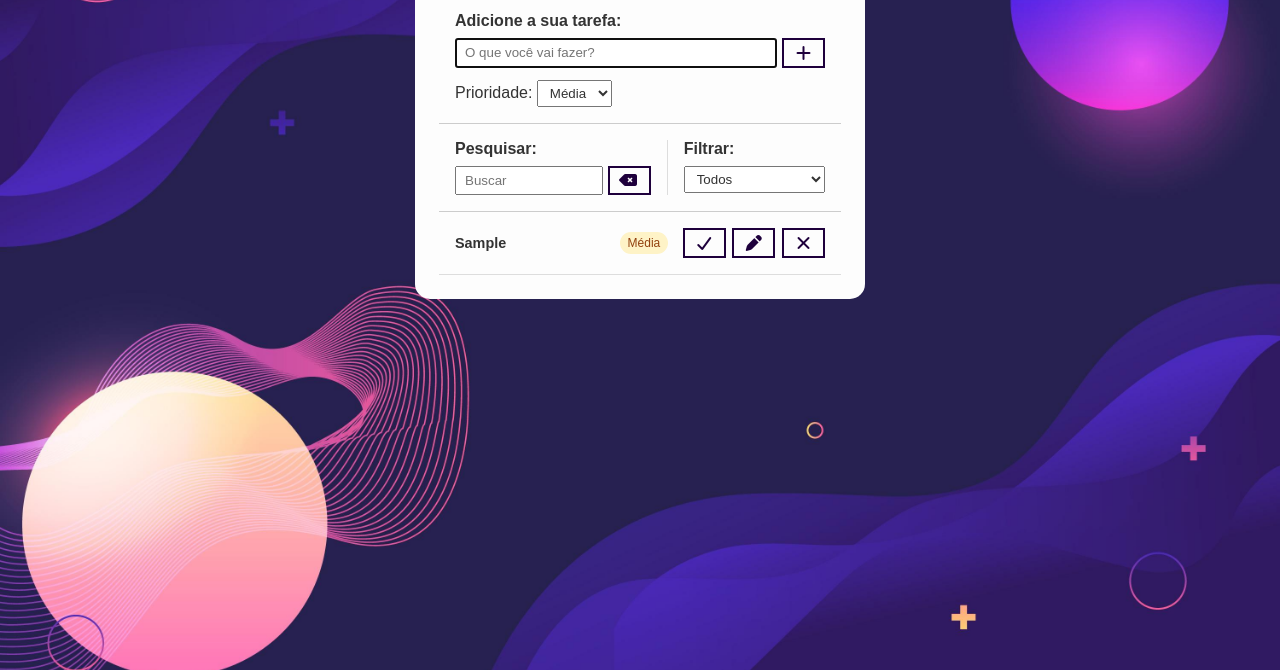
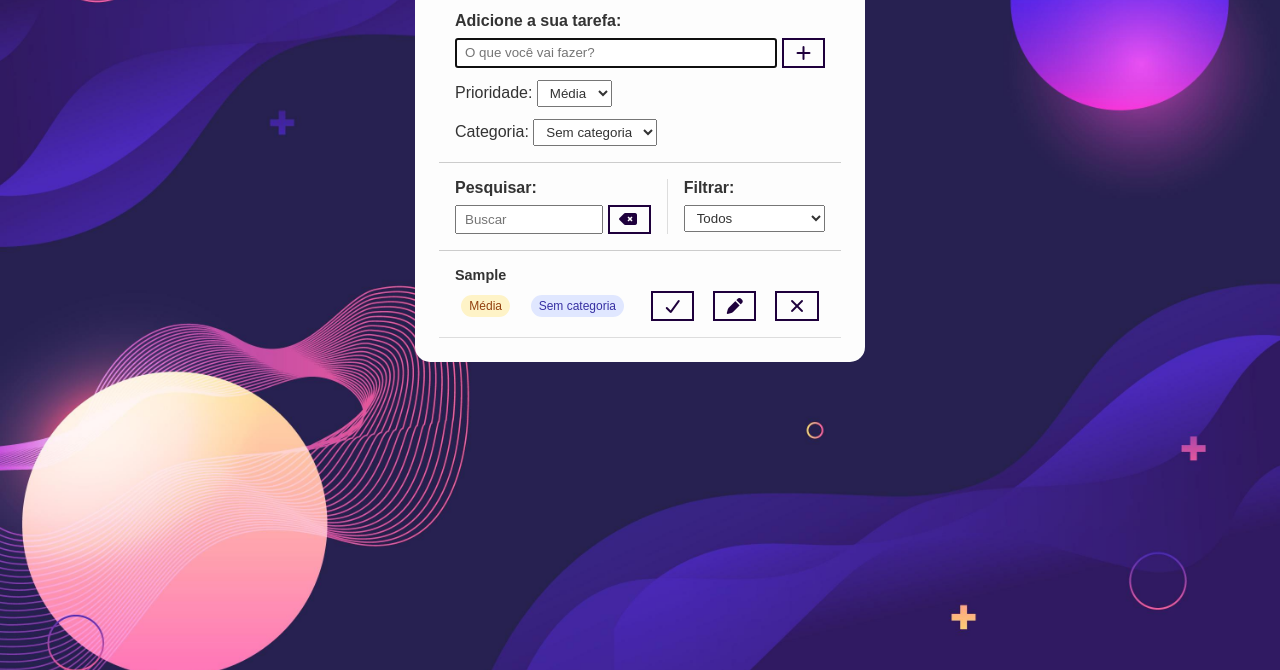
Before and after one commit to annielemarinho/to-do-list, a plain HTML site: page index.html in a window 1280 px wide. Both pictures are taken after typing "Sample" into the empty fields and a click on the button 803 px from the left and 182 px from the top of the page. Shown: the part 130-800 px from the top of the page. Drawn offline with Linux system fonts and the light colour scheme.

Commit message:
Adiciona categorias na criacao e edicao de tarefas

```diff
--- a/css/styles.css
+++ b/css/styles.css
@@ -143,11 +143,14 @@ input, select {
     padding: 1rem;
     border-bottom: 1px solid #ddd;
     transition: .3;
+    flex-wrap: wrap;
+    row-gap: 8px;
 }
 
 .todo h3 {
     flex: 1;
     font-size: 0.9rem;
+    flex-basis: 100%;
 }
 
 .todo button {
@@ -189,3 +192,16 @@ input, select {
 .priority-control {
     margin-top: 12px;
 }
+
+.category-control {
+    margin-top: 12px;
+}
+
+.todo-category {
+    padding: 4px 8px;
+    border-radius: 12px;
+    font-size: 12px;
+    margin-right: 8px;
+    background-color: #e0e7ff;
+    color: #3730a3;
+}
--- a/index.html
+++ b/index.html
@@ -33,6 +33,15 @@
                     <option value="high">Alta</option>
                 </select>
             </div>
+            <div class="category-control">
+                <label for="todo-category">Categoria:</label>
+                <select id="todo-category">
+                    <option value="none" selected>Sem categoria</option>
+                    <option value="studies">Estudos</option>
+                    <option value="work">Trabalho</option>
+                    <option value="personal">Pessoal</option>
+                </select>
+            </div>
         </form>
         <form id="edit-form" class="hide">
             <p>Edite a sua tarefa:</p>
@@ -48,6 +57,15 @@
                     <option value="low">Baixa</option>
                     <option value="medium" selected>Média</option>
                     <option value="high">Alta</option>
+                </select>
+            </div>
+            <div class="category-control">
+                <label for="edit-category">Categoria:</label>
+                <select id="edit-category">
+                    <option value="none" selected>Sem categoria</option>
+                    <option value="studies">Estudos</option>
+                    <option value="work">Trabalho</option>
+                    <option value="personal">Pessoal</option>
                 </select>
             </div>
             <button id="cancel-edit-btn">Cancelar</button>
--- a/js/scripts.js
+++ b/js/scripts.js
@@ -1,5 +1,5 @@
 import { getTodosLocalStorage, saveTodoLocalStorage, removeTodoLocalStorage, updateTodoStatusLocalStorage, updateTodoLocalStorage } from "./storage.js";
-import { createTodoElement, priorityNames } from "./ui.js";
+import { createTodoElement, priorityNames, categoryNames } from "./ui.js";
 //Seleção de elementos
 const todoForm = document.querySelector("#todo-form");
 const todoInput = document.querySelector("#todo-input");
@@ -12,14 +12,16 @@ const searchInput = document.querySelector("#search-input");
 const eraseBtn = document.querySelector("#erase-button");
 const todoPriority = document.querySelector("#todo-priority");
 const editPriority = document.querySelector("#edit-priority");
+const todoCategory = document.querySelector("#todo-category");
+const editCategory = document.querySelector("#edit-category");
 
 let editingTodoId;
 
 //Funções
-const saveTodo = (text, priority = "medium", done = 0, id = crypto.randomUUID()) => {
+const saveTodo = (text, priority = "medium", category = "none", done = 0, id = crypto.randomUUID()) => {
 
-    const todo = createTodoElement(text, done, id, priority);
-    saveTodoLocalStorage({ text, done, id, priority });
+    const todo = createTodoElement(text, done, id, priority, category);
+    saveTodoLocalStorage({ text, done, id, priority, category });
     todoList.appendChild(todo);
 
 };
@@ -30,7 +32,7 @@ const toggleForms = () => {
     todoList.classList.toggle("hide");
 }
 
-const updateTodo = (text, priority) => {
+const updateTodo = (text, priority, category) => {
     const todos = document.querySelectorAll(".todo");
 
     todos.forEach((todo) => {
@@ -39,14 +41,17 @@ const updateTodo = (text, priority) => {
         if (todo.dataset.id === editingTodoId) {
             todoTitle.innerText = text;
             todo.dataset.priority = priority;
+            todo.dataset.category = category;
             const priorityLabel = todo.querySelector(".todo-priority");
+            const categoryLabel = todo.querySelector(".todo-category");
+            categoryLabel.innerText = categoryNames[category];
             priorityLabel.classList.remove('low', 'medium', 'high');
             priorityLabel.classList.add(priority);
             priorityLabel.innerText = priorityNames[priority];
         }
     });
 
-    updateTodoLocalStorage(editingTodoId, text, priority);
+    updateTodoLocalStorage(editingTodoId, text, priority, category);
     applyFilters();
 };
 
@@ -76,12 +81,14 @@ todoForm.addEventListener("submit", (e) => {
 
     const inputValue = todoInput.value.trim();
     const priority = todoPriority.value;
+    const category = todoCategory.value;
 
     if (inputValue) {
-        saveTodo(inputValue, priority);
+        saveTodo(inputValue, priority, category);
         applyFilters();
         todoInput.value = "";
         todoPriority.value = "medium";
+        todoCategory.value = "none";
         todoInput.focus();
     }
 });
@@ -120,6 +127,7 @@ document.addEventListener("click", (e) => {
 
         editInput.value = todoTitle;
         editPriority.value = parentEl.dataset.priority;
+        editCategory.value = parentEl.dataset.category;
         editingTodoId = todoId;
     }
 });
@@ -134,13 +142,14 @@ editForm.addEventListener("submit", (e) => {
 
     const editInputValue = editInput.value.trim();
     const priority = editPriority.value;
+    const category = editCategory.value;
 
     if (editInputValue) {
         // atualizar
-        updateTodo(editInputValue, priority);
+        updateTodo(editInputValue, priority, category);
         toggleForms();
     }
-})
+});
 
 filterSelect.addEventListener("change", () => {
     applyFilters();
@@ -161,7 +170,7 @@ const loadTodos = () => {
     const todos = getTodosLocalStorage();
 
     todos.forEach((todo) => {
-        const todoElement = createTodoElement(todo.text, todo.done, todo.id, todo.priority);
+        const todoElement = createTodoElement(todo.text, todo.done, todo.id, todo.priority, todo.category);
         todoList.appendChild(todoElement);
     });
 };
--- a/js/storage.js
+++ b/js/storage.js
@@ -42,13 +42,14 @@ export const updateTodoStatusLocalStorage = (todoId) => {
     localStorage.setItem("todos", JSON.stringify(todos));
 };
 
-export const updateTodoLocalStorage = (todoId, todoNewText, priority) => {
+export const updateTodoLocalStorage = (todoId, todoNewText, priority, category) => {
     const todos = getTodosLocalStorage();
 
     todos.forEach((todo) => {
         if (todo.id === todoId) {
             todo.text = todoNewText;
             todo.priority = priority;
+            todo.category = category;
         }
     });
 
--- a/js/ui.js
+++ b/js/ui.js
@@ -3,13 +3,21 @@ export const priorityNames = {
         medium: "Média",
         low: "Baixa"
 
-    };
+};
 
-export const createTodoElement = (text, done, id, priority = "medium") => {
+export const categoryNames = {
+    none: "Sem categoria",
+    studies: "Estudos",
+    work: "Trabalho",
+    personal: "Pessoal"
+};
+
+export const createTodoElement = (text, done, id, priority = "medium", category = "none") => {
     const todo = document.createElement("div");
     todo.classList.add("todo");
     todo.dataset.id = id;
     todo.dataset.priority = priority;
+    todo.dataset.category = category;
 
     const todoTitle = document.createElement("h3");
     todoTitle.innerText = text;
@@ -20,6 +28,11 @@ export const createTodoElement = (text, done, id, priority = "medium") => {
     priorityLabel.classList.add(priority);
     priorityLabel.innerText = priorityNames[priority];
     todo.appendChild(priorityLabel);
+
+    const categoryLabel = document.createElement("span");
+    categoryLabel.classList.add("todo-category");
+    categoryLabel.innerText = categoryNames[category];
+    todo.appendChild(categoryLabel);
 
     const doneBtn = document.createElement("button");
     doneBtn.classList.add("finish-todo");
```
